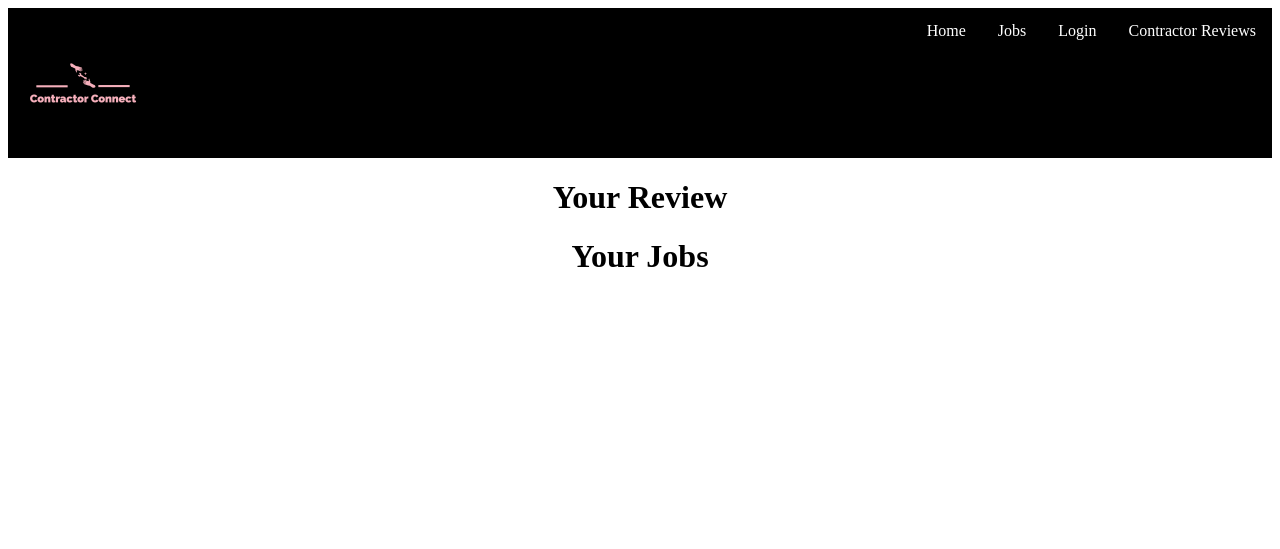
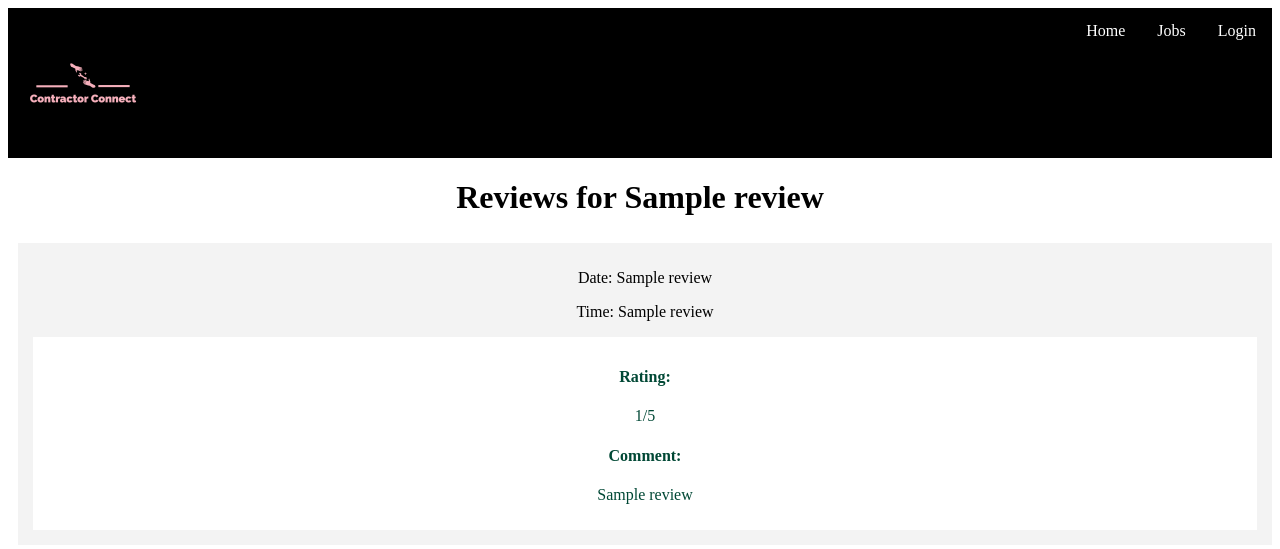
Before and after one commit to DanigCuevas/contractor_website, a Flask app: template templates/contractorReviews.html in a window 1280 px wide. Shown: the top 549 px of the page. Run offline with Flask 2, Linux system fonts and the light colour scheme; the template is opened without the code that fills it: most values are stand-ins (such as "Sample title", 1, 10 or a date in 2020); some web fonts are replaced.

Commit message:
new contractor reviews

```diff
--- a/main.py
+++ b/main.py
@@ -71,29 +71,35 @@ def login():
   return render_template("login.html",customers=customers)
 
 #send job query to job page
-@app.route("/job") #THIS NEEDS TO BE FIXED
+@app.route("/job") #Fixed! (the error was because MySQL is case sensitive)
 def job():
     cnx = getConn()
-    jobQuery = "SELECT job.service_type, customer.customer_name, contractor.contractor_name, job.job_time, job.job_date\
-                FROM Job, Contractor, Customer \
-                WHERE customer.customer_ID = job.customer_ID \
-                AND contractor.contractor_ID = job.Contractor_ID\
-                AND job.service_type = landscaping AND customer.customer_id = 603753 "
-        #note serv_type should be landscaping  and cust_id should be 603753
+    jobQuery = "SELECT J.service_type, C.customer_name, CON.contractor_name, J.job_time, J.job_date \
+                FROM JOB J, CONTRACTOR CON, CUSTOMER C \
+                WHERE C.customer_ID = J.customer_ID \
+                AND CON.contractor_ID = J.contractor_ID \
+                AND J.service_type = \'landscaping\' AND C.customer_id = 603753"
+        #note serv_type should be landscaping and cust_id should be 603753
     # jobQuery = jobQuery.bindparams(serv_type="landscaping", cust_id=603753)
     jobs = getQuery(cnx,jobQuery)
-    cnx.close ()
+    cnx.close()
     return render_template("job.html",jobs=jobs)
 
+#you can create another html file for the sendsEnquiry & use that to show enquiry query
+@app.route("/contractorReviews/<contractorID>")
+def contractorReviews(contractorID):
+    cnx = getConn()
 
-#you can create another html file for the sendsEnquiry & use that to show enquiry query
-@app.route("/contractorReviews")
-def contractorReviews():
     #need to do this query
-    #SELECT customer_rates_contractor.score, customer_rates_contractor.rating_date, customer_rates_contractor.rating_time, Customer.customer_name, Contractor.contractor_name, customer_rates_contractor.rating_comment
-    #  FROM Customer, Contractor, Job, Customer_rates_contractor
-    # WHERE customer.customer_ID = job.customer_ID AND job.contractor_ID = contractor.contractor_ID AND job.job_ID = customer_rates_contractor.job_ID and customer.customer_ID = '603753' AND  job.job_ID = '152697';
-  return render_template("contractorReviews.html")
+    reviewsQuery = \
+        f"SELECT R.score, R.rating_date, R.rating_time, C.customer_name, CON.contractor_name, R.rating_comment \
+        FROM CUSTOMER C, CONTRACTOR CON, JOB J, CUSTOMER_RATES_CONTRACTOR R \
+        WHERE C.customer_ID = J.customer_ID AND J.contractor_ID = CON.contractor_ID AND \
+        J.job_ID = R.job_ID and CON.contractor_ID = {contractorID};"
+
+    reviews = getQuery(cnx, reviewsQuery)
+    cnx.close()
+    return render_template("contractorReviews.html",reviews=reviews)
 
 # @app.route('/')
 # def main():
--- a/templates/contractorReviews.html
+++ b/templates/contractorReviews.html
@@ -9,20 +9,21 @@
     <body>
         {% extends "template.html" %}
         {% block content %}
-        <h1>Your Review</h1>
-        <h1>Your Jobs</h1>
-        <!-- <div class="content">
+        <h1>Reviews for {{reviews[0][4]}}</h1>
+        <div class="content">
             {% for review in reviews %}
                 <div class="entity">
-                    <p>Time:{{review[6]}}</p>
-                    <p>Date: {{review[5]}}</p>
+                    <p>Date: {{review[1]}}</p>
+                    <p>Time: {{review[2]}}</p>
                     <div class="bio">
+                        <h4>Rating:</h4>
+                        <p>{{review[0]}}/5</p>
                         <h4>Comment:</h4>
-                        <p>{{ review[4]}}</p>
+                        <p>{{review[5]}}</p>
                     </div>
                 </div>
             {% endfor %}
-        </div> -->
+        </div>
         {% endblock %}
     </body>
 </html>
--- a/templates/home.html
+++ b/templates/home.html
@@ -16,7 +16,7 @@
             {% for contractor in contractors %}
                 <div class="entity">
                     <b>
-                        <p class="name">{{contractor[1]}}</p>
+                        <a href="{{ url_for('contractorReviews',contractorID=contractor[0])}}" class="name">{{contractor[1]}}</a>
                     </b>
                     <p><b>Phone: {{contractor[2]}}</b></p>
                     <p>Email: {{contractor[3]}}</p>
@@ -28,7 +28,7 @@
 
     <script>
         function openContractorProfile(viewID, contractorID) {
-
+            location.href={{ url_for('login') }}
         }
     </script>
 </html>
--- a/templates/template.html
+++ b/templates/template.html
@@ -19,7 +19,7 @@
     <!--tool bar-->
     <div class="topNav">
         <img class = "logo" src = "{{url_for('static', filename='logo.png')}}" >
-        <a id= "ContractorReviews" href="{{ url_for('contractorReviews') }}" onmouseover="makeGray(ContractorReviews)" onmouseout="makeBlack(ContractorReviews)">Contractor Reviews </a>
+    <!--<a id= "ContractorReviews" href="{{ url_for('contractorReviews', contractorID=899156) }}" onmouseover="makeGray(ContractorReviews)" onmouseout="makeBlack(ContractorReviews)">Contractor Reviews </a>-->
         <a id= "Login" href="{{ url_for('login') }}" onmouseover="makeGray(Login)" onmouseout="makeBlack(Login)">Login</a>
         <a id= "Jobs" href="{{ url_for('job') }}" onmouseover="makeGray(Jobs)" onmouseout="makeBlack(Jobs)">Jobs</a>
         <a id= "Home" href= "{{ url_for('home') }}" onmouseover="makeGray(Home)" onmouseout="makeBlack(Home)">Home </a>
```
Also changed, not shown: templates/job.html (+4 -3 lines).
